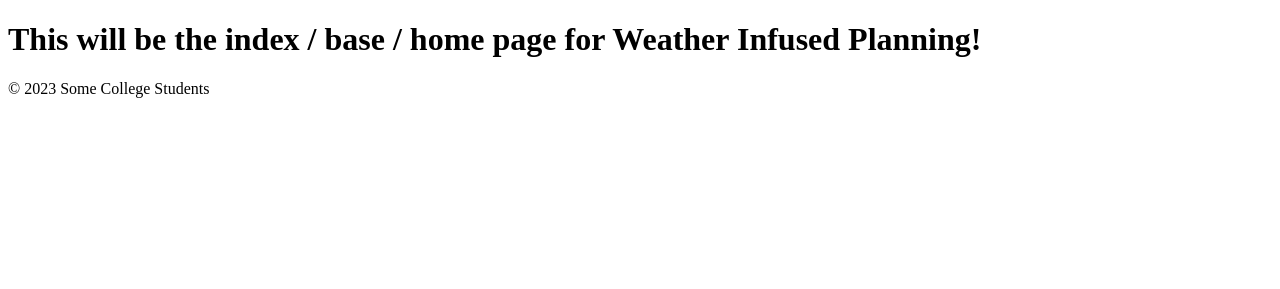
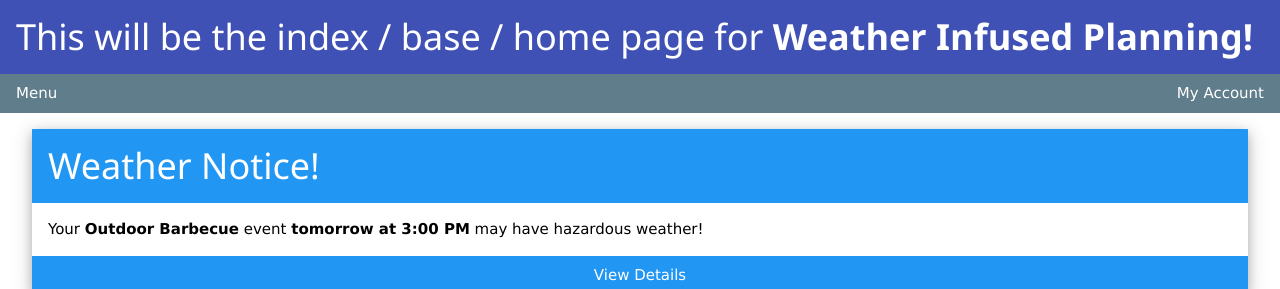
Before and after one commit to UCCS-CS4300-5300/group5-fall2023, a Django app: page / in a window 1280 px wide. Shown: the top 289 px of the page. Run offline with Django 3.2, Linux system fonts and the light colour scheme.

Commit message:
Made a CSS mockup of the homepage using w3 CSS

```diff
--- a/weatherApp/templates/weatherApp/index.html
+++ b/weatherApp/templates/weatherApp/index.html
@@ -3,20 +3,56 @@
 <head>
   <meta charset="UTF-8">
   <meta name="viewport" content="width=device-width, initial-scale=1.0">
-    <title>HELLOW WORLD!</title>
+  <title>Weather-Infused Planning</title>
+  <link rel="stylesheet" href="https://www.w3schools.com/w3css/4/w3.css">
 </head>
 <body>
+
   <header>
+    <div class="w3-container w3-indigo">
       <h1>This will be the index / base / home page for <b>Weather Infused Planning!</b></h1>
-        <nav>
-
-        </nav>
+    </div>
+     <div class="w3-bar w3-blue-gray">
+      <div class="w3-dropdown-hover w3-blue-gray">
+        <button class="w3-button">Menu</button>
+        <div class="w3-dropdown-content w3-bar-block w3-card-4">
+          <a href="#" class="w3-bar-item w3-button">Link 1</a>
+          <a href="#" class="w3-bar-item w3-button">Link 2</a>
+          <a href="#" class="w3-bar-item w3-button">Link 3</a>
+        </div>
+      </div>
+      <a href="#" class="w3-bar-item w3-button w3-right">My Account</a>
+    </div>
+  </header>
+    </div>
   </header>
 
-    <main>
+
+  <div class="w3-container">
+
+    <div class="w3-card-4 w3-margin">
+
+    <header class="w3-container w3-blue">
+     <h1>Weather Notice!</h1>
+    </header>
+
+    <div class="w3-container">
+     <p>Your <b>Outdoor Barbecue</b> event <b>tomorrow at 3:00 PM</b> may have hazardous weather!</p>
+    </div>
+      <button class="w3-button w3-block w3-blue">View Details</button>
+    </div>
+
+    <div class="w3-panel">
+      <ul class="w3-ul w3-border w3-round-large w3-xlarge">
+        <li class="w3-hover-light-grey"> <img src="https://cdn4.iconfinder.com/data/icons/the-weather-is-nice-today/64/weather_3-256.png" class="w3-bar-item w3-round" style="width:85px"> Wednesday 9/27: Sunny - No Notices.</li>
+        <li class="w3-hover-light-grey"> <img src="https://cdn4.iconfinder.com/data/icons/the-weather-is-nice-today/64/weather_24-512.png" class="w3-bar-item w3-round" style="width:85px"> Thursday 9/27: Chance of Rain - 1 Notice.</li>
+        <li class="w3-hover-light-grey"> <img src="https://cdn4.iconfinder.com/data/icons/the-weather-is-nice-today/64/weather_3-256.png" class="w3-bar-item w3-round" style="width:85px"> Friday 9/29: Sunny - No Notices.</li>
+      </ul>
+    </div>
+
     {% block content %}
     {% endblock %}
-    </main>
+  </div>
 
   <footer>
       <p>&copy; 2023 Some College Students</p>
```
Also changed, not shown: 2 other files. Lines whose indentation alone changed are shown as unchanged.
